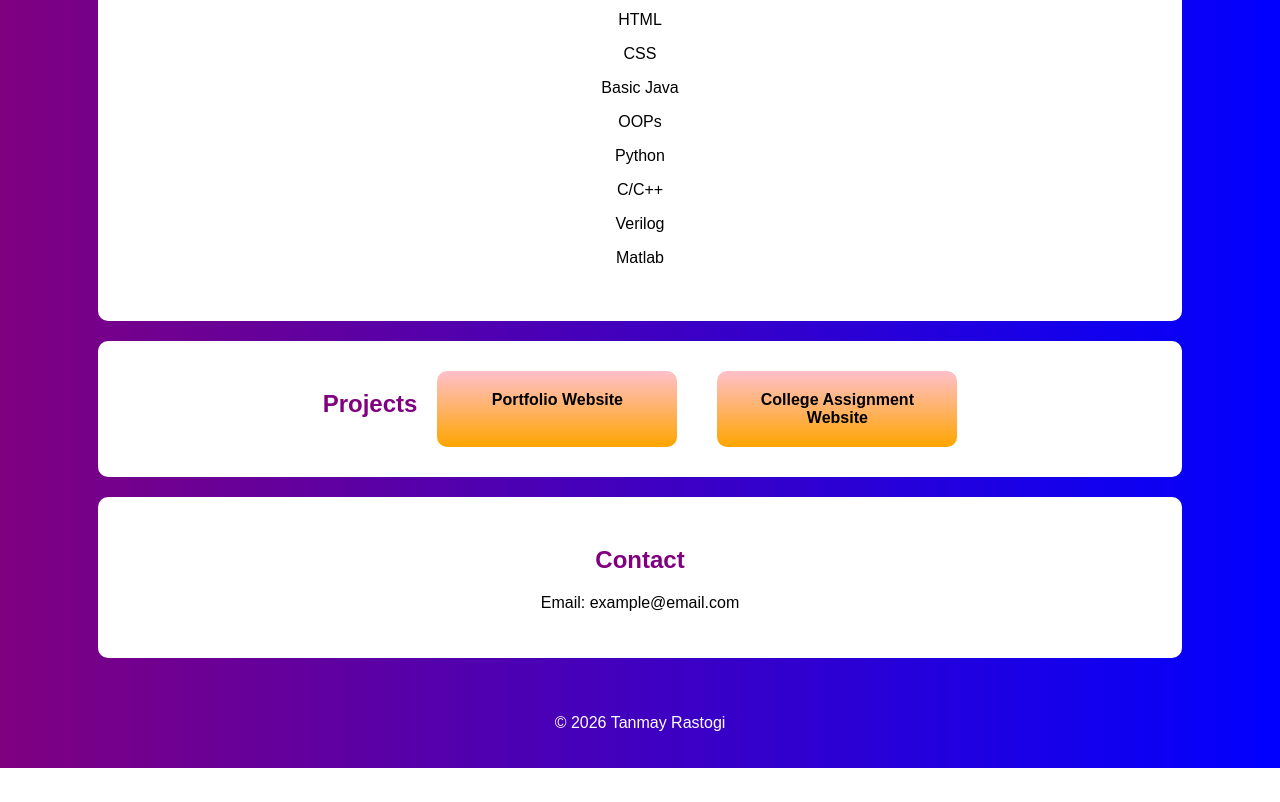
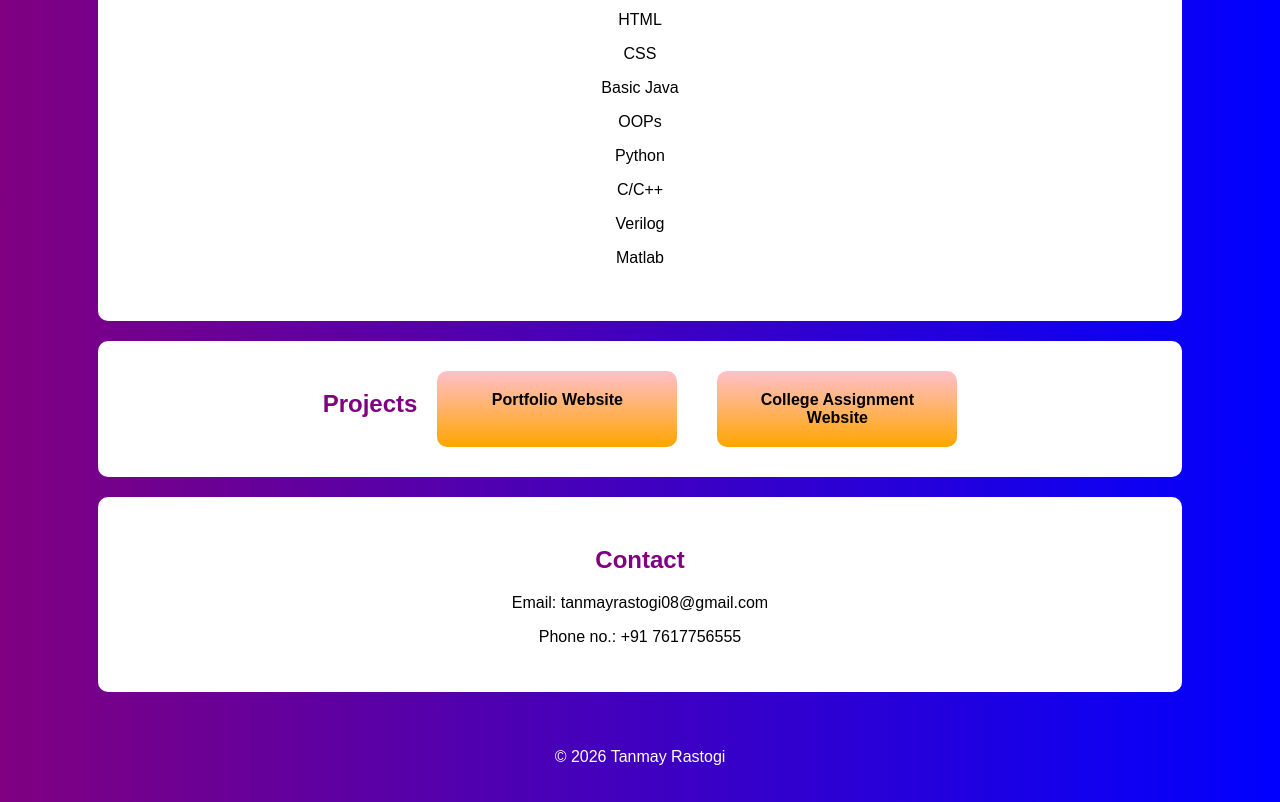
Before and after one commit to tanmayyy0810/portfolio, a plain HTML site: page index.html in a window 1280 px wide. Shown: the part 567-1369 px from the top of the page. Before the commit the page ends 1335 px from the top, so only its background shows below. Drawn offline with Linux system fonts and the light colour scheme.

Commit message:
Update index.html

```diff
--- a/index.html
+++ b/index.html
@@ -38,7 +38,8 @@
 
     <section class="contact">
         <h2>Contact</h2>
-        <p>Email: example@email.com</p>
+        <p>Email: tanmayrastogi08@gmail.com</p>
+        <p>Phone no.: +91 7617756555</p>
     </section>
 
     <footer>
```
